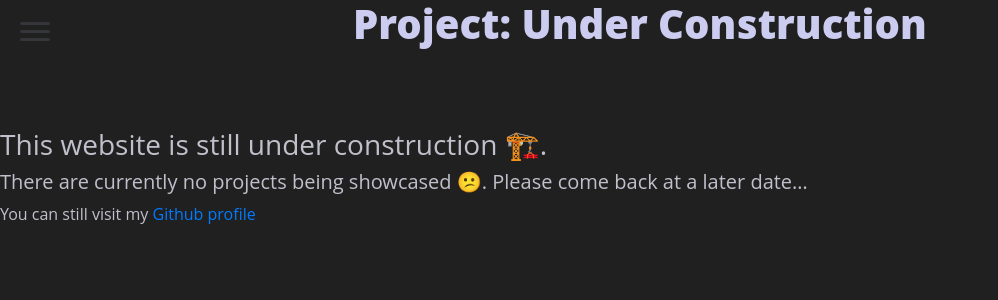
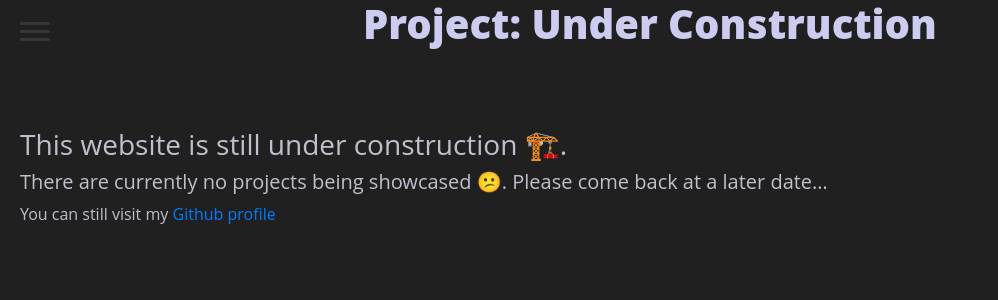
Before and after one commit to AAellen/AAellen.github.io, a Jekyll site: the page built from _posts/0000-01-01-empty.md, in a window 1280 px wide. Shown: the top 300 px of the page, without its empty margins (0-998 px from the left). Built offline with Jekyll 4.4.1, drawn with Linux system fonts in a browser that asks for light colours; emoji names are drawn with the system emoji font.

Commit message:
Introduce excerpts

```diff
--- a/_layouts/project.html
+++ b/_layouts/project.html
@@ -39,7 +39,7 @@
 		<div class="content">
 			<h1>Project: {{ page.title }}</h1>
 			<br/>
-			<h2>{{ page.description }}</h2>
+			<h2>{{ page.exerpt }}</h2>
 			<br/><br/>
 			{{ content }}
 		</div>
--- a/css/main.css
+++ b/css/main.css
@@ -63,6 +63,7 @@
 
   z-index: 2;
   transition: transform .5s ease-in-out;
+  padding-left: 20px ;
 }
 
 .showing {
```
